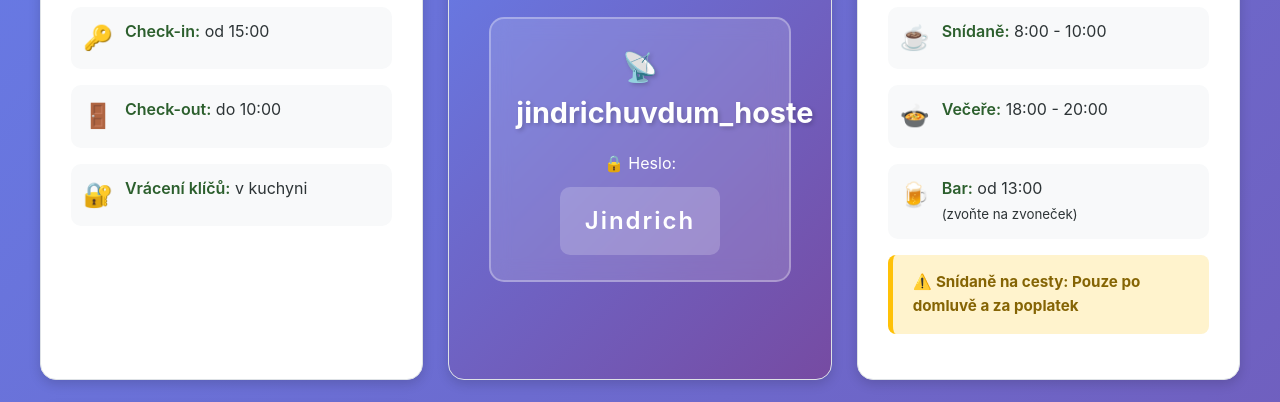
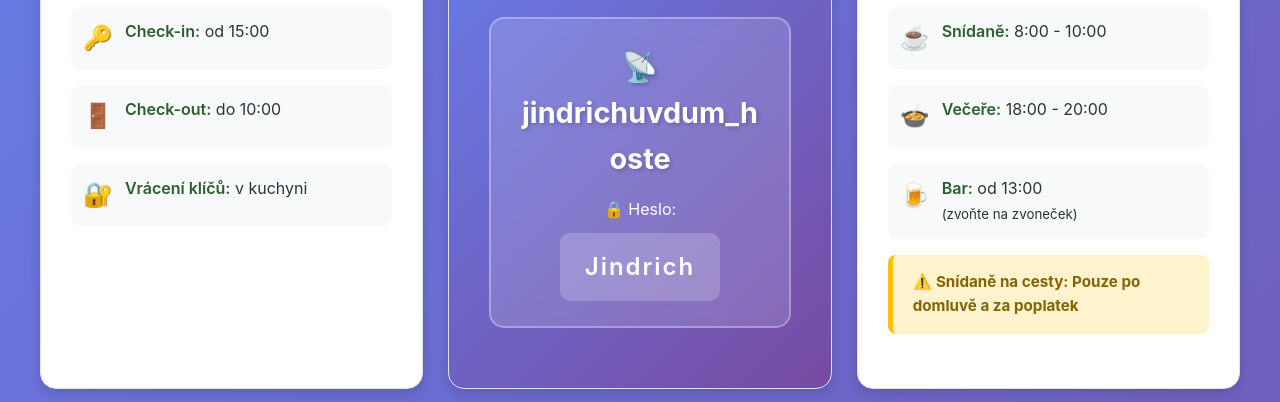
Before and after one commit to michalhorcic/Moruska, an Eleventy site: page src/index.njk in a window 1280 px wide. Shown: the part 376-778 px from the top of the page. Built offline with nearby package versions, Linux system fonts and the light colour scheme; Eleventy itself is replaced by a stand-in of ours; files that its build step writes are made by us from their sources.

Commit message:
feat: solve overflow of wifi name

```diff
--- a/src/css/web.css
+++ b/src/css/web.css
@@ -192,6 +192,9 @@
             font-weight: 700;
             margin-bottom: 15px;
             text-shadow: 2px 2px 4px rgba(0,0,0,0.2);
+            word-break: break-word;
+            overflow-wrap: break-word;
+            hyphens: auto;
         }
 
         .wifi-password {
@@ -346,6 +349,8 @@
 
             .wifi-name {
                 font-size: 1.4em;
+                word-break: break-word;
+                overflow-wrap: break-word;
             }
 
             .wifi-password {
```
Also changed, not shown: .github/copilot-instructions.md, .specstory/history/2025-12-08_16-24Z-fixing-wifi-network-name-overflow-issue.md (added).
